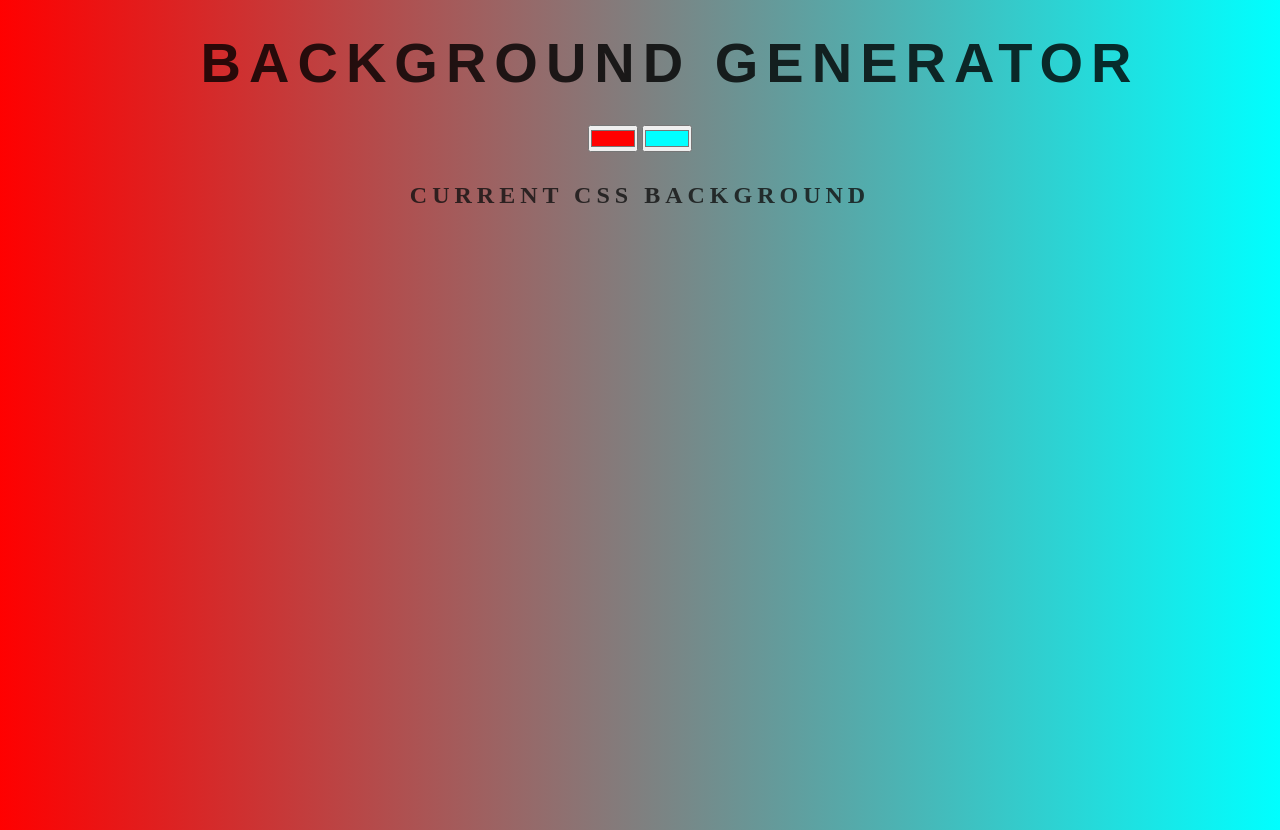
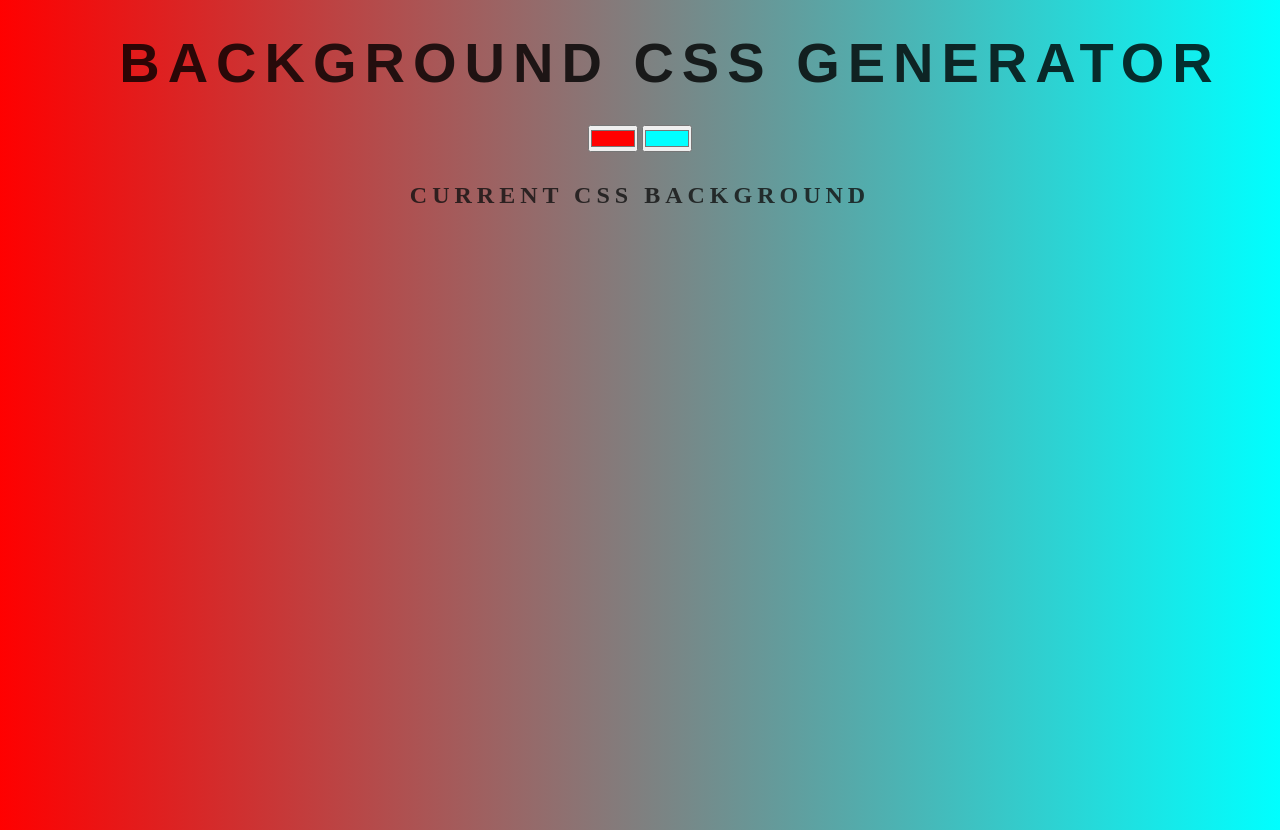
Before and after one commit to naibahmed96/background_generator, a plain HTML site: page index.html in a window 1280 px wide. Shown: the top 830 px of the page. Drawn offline with Linux system fonts and the light colour scheme.

Commit message:
Changed heading 1

```diff
--- a/index.html
+++ b/index.html
@@ -7,7 +7,7 @@
     <link rel="stylesheet" type="text/css" href="style.css">
 </head>
 <body id="body">
-    <h1>Background Generator</h1>
+    <h1>Background CSS Generator</h1>
     <input oninput="setGradient()" id="color1" type="color" name="color1" value="#ff0000">
     <input oninput="setGradient()" id="color2" type="color" name="color2" value="#00ffff">
     <h2>Current Css Background</h2>
```
